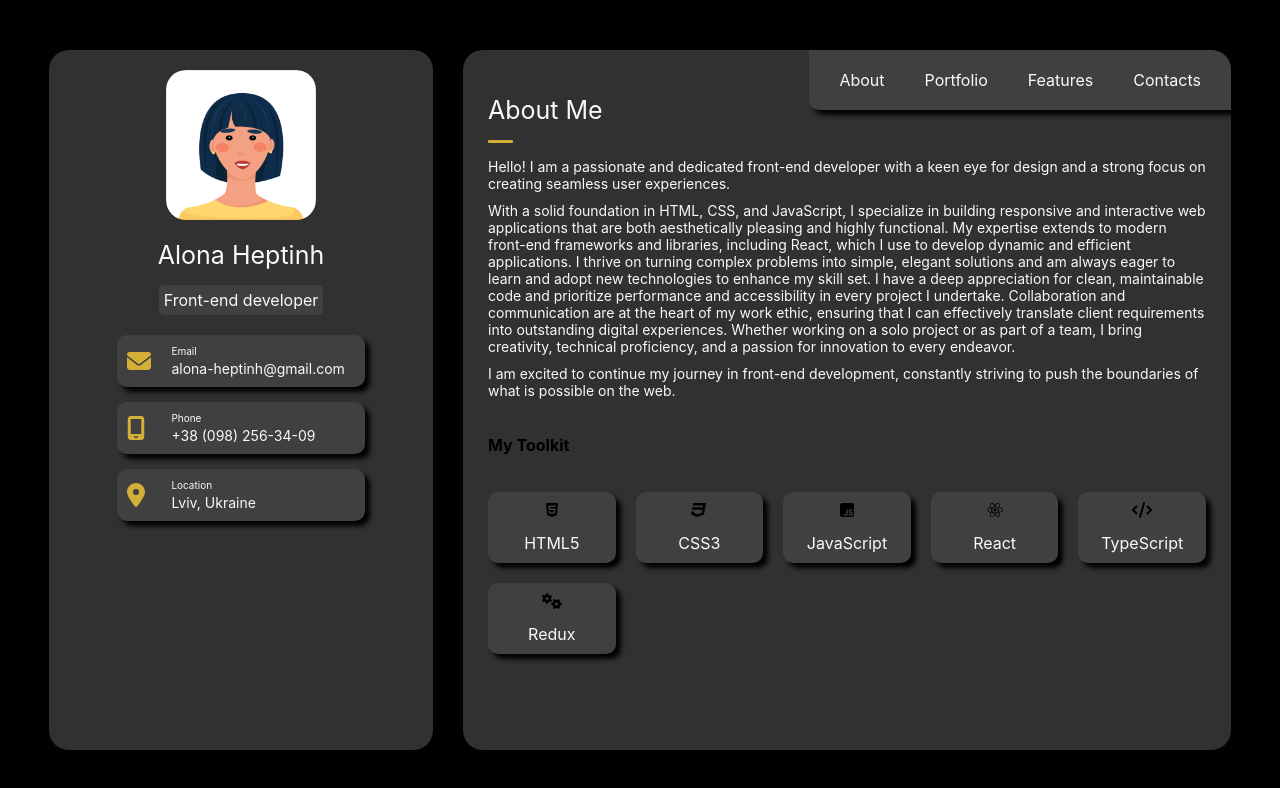
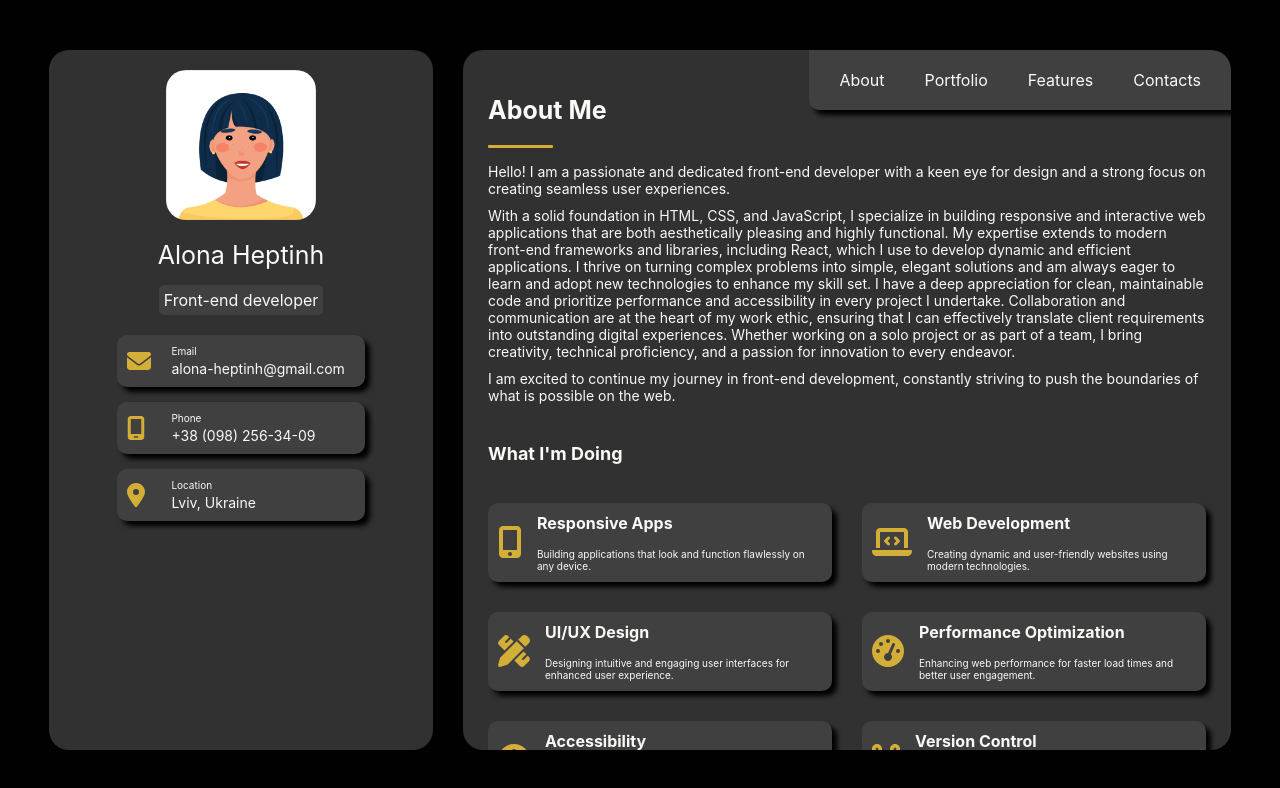
Before and after one commit to abriconi/portfolio, a React (Vite) app: page / in a window 1280 px wide. Shown: the top 788 px of the page. Built offline with nearby package versions, Linux system fonts and the light colour scheme.

Commit message:
perf(About-Me): added styles changes

```diff
--- a/src/components/AboutMe/AboutMe.tsx
+++ b/src/components/AboutMe/AboutMe.tsx
@@ -2,11 +2,13 @@ import { Description } from "./Description";
 import { HeadingDetailed } from "../shared-components/HeadingDetailed/HeadingDetailed";
 import styles from "./styles.module.scss";
 import { Toolkit } from "./Toolkit";
+import { Activities } from "./Activities";
 
 export const AboutMe = () => (
     <div className={styles.wrapper}>
         <HeadingDetailed text="About Me"/>
         <Description />
+        <Activities />
         <Toolkit />
     </div>
 )
--- a/src/components/AboutMe/Toolkit.tsx
+++ b/src/components/AboutMe/Toolkit.tsx
@@ -5,14 +5,15 @@ import { IconProp } from "@fortawesome/fontawesome-svg-core";
 
 
 export const Toolkit  = () => {
+    const iconColor = getComputedStyle(document.documentElement).getPropertyValue('--icon-color').trim();
     return (
         <div className={styles.toolkit}>
-            <h4>My Toolkit</h4>
+            <h4 className={styles.heading}>My Toolkit</h4>
             <div className={styles.toolkitWrapper}>
                 {CV_DATA.technologies.map((item, index) =>
                     <div className={styles.toolkitCard} key={index}>
-                        <FontAwesomeIcon icon={item.logo as IconProp} />
-                        <p>{item.tool}</p>
+                        <FontAwesomeIcon icon={item.logo as IconProp} size="2x" style={{color: iconColor}}/>
+                        <p className={styles.toolBrief}>{item.tool}</p>
                     </div>
                 )}
             </div>
--- a/src/components/AboutMe/styles.module.scss
+++ b/src/components/AboutMe/styles.module.scss
@@ -21,11 +21,15 @@
         flex-direction: column;
         gap: 15px;
 
+        .heading {
+            font-size: 18px;
+            color: var(--text-primary);
+        }
+
         .toolkitWrapper {
-
             display: grid;
             grid-template-columns: repeat(5, 1fr);
-            gap: 20px;
+            gap: 30px;
             width: 100%;
 
             .toolkitCard {
@@ -38,6 +42,57 @@
                 box-shadow: 5px 5px 5px var(--shadow-dark);
                 padding: 10px;
             }
+
+            .toolBrief {
+                font-size: var(--text-sm);
+            }
+        }
+    }
+    .activities {
+        display: flex;
+        flex-direction: column;
+        gap: 15px;
+
+        .heading {
+            font-size: 18px;
+            color: var(--text-primary);
+        }
+
+        .activitiesWrapper {
+            display: grid;
+            grid-template-columns: repeat(2, 1fr);
+            gap: 30px;
+
+            .activitiesCard {
+                display: flex;
+                flex-direction: row;
+                gap: 15px;
+                align-items: center;
+                border-radius: 10px;
+                background-color: var(--background-ternary);
+                box-shadow: 5px 5px 5px var(--shadow-dark);
+                padding: 10px;
+
+                .description {
+                    display: flex;
+                    flex-direction: column;
+                    gap: 15px;
+                    align-items: flex-start;
+
+                    .itemHeading {
+                        color: var(--text-primary);
+                        font-size: 16px;
+                        margin: 0;
+                    }
+
+                    .itemBrief {
+                        color: var(--text-primary);
+                        font-size: var(--text-sm);
+                    }
+                }
+
+
+            }
         }
     }
 }
--- a/src/components/shared-components/HeadingDetailed/HeadingDetailed.tsx
+++ b/src/components/shared-components/HeadingDetailed/HeadingDetailed.tsx
@@ -1,3 +1,4 @@
+import { Divider } from "../Divider/Divider";
 import styles from "./styles.module.scss";
 
 interface Props {
@@ -7,8 +8,8 @@ interface Props {
 export const HeadingDetailed: React.FC<Props> = ({text}) => {
     return (
         <div className={styles.wrapper}>
-            <p className={styles.heading}>{text}</p>
-            <div className={styles.line}></div>
+            <h3 className={styles.heading}>{text}</h3>
+            <Divider />
         </div>
 
     );
--- a/src/components/shared-components/HeadingDetailed/styles.module.scss
+++ b/src/components/shared-components/HeadingDetailed/styles.module.scss
@@ -3,16 +3,17 @@
 .wrapper {
     display: flex;
     flex-direction: column;
-    gap: 15px;
+    gap: 20px;
 }
 
 .heading {
+    margin: 0;
     color: var(--text-primary);
     font-size: var(--text-2x);
 }
-.line {
-    background-color: var(--text-highlight);
-    width: 25px;
-    height: 3px;
-    border-radius: 1px;
+.sm {
+    font-size: var(--text-xl);
 }
+.ml {
+    font-size: var(--text-2x);
+}
```
